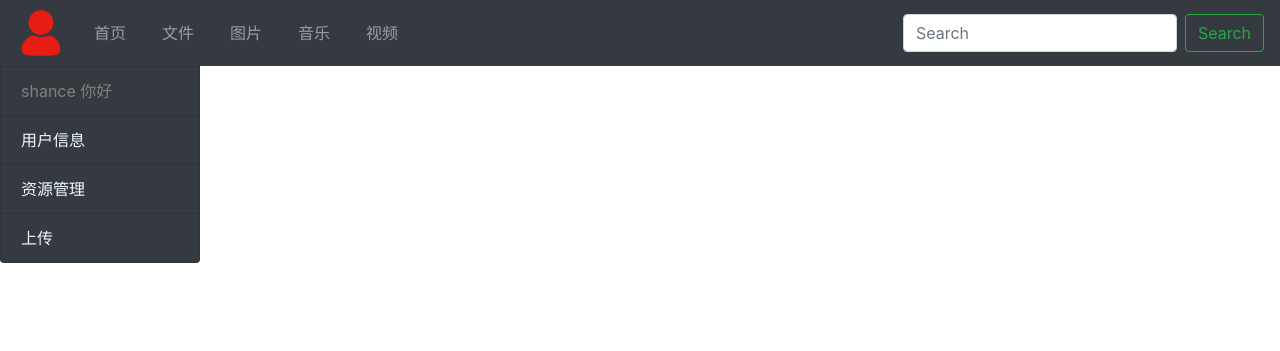
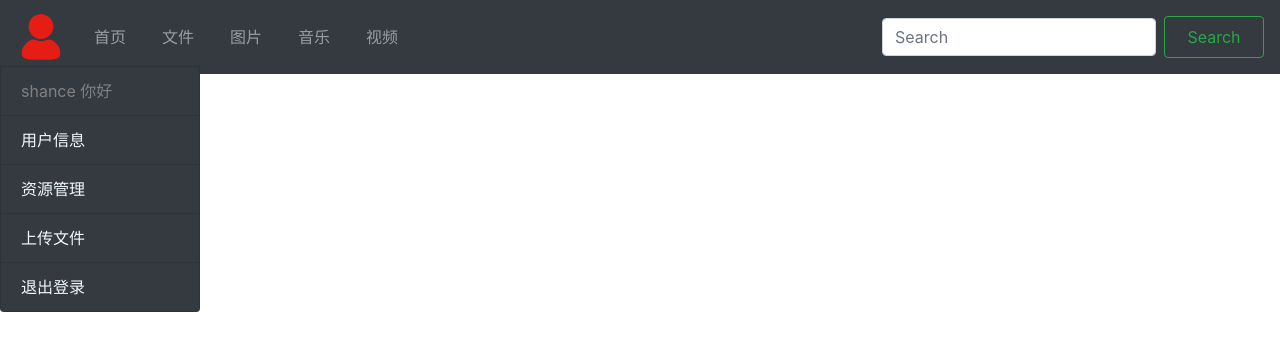
Before and after one commit to SweetShance/myweb, a Django app: page / in a window 1280 px wide, after a click that opens the changed part. Shown: the top 351 px of the page. Run offline with Django 3.2, Linux system fonts and the light colour scheme; a user stored in the database is signed in; some libraries are stand-ins or nearby versions.

Commit message:
登录/注册

```diff
--- a/filesManage/forms.py
+++ b/filesManage/forms.py
@@ -1,5 +1,46 @@
 from django import forms
+from django.contrib import auth
+from django.contrib.auth.models import User
 
 class LoginForm(forms.Form):
-    user_name = forms.CharField(label="用户名", max_length=20, widget=forms.TextInput(attrs={'class': 'form-control', 'placeholder': '输入用户名'}))
-    password = forms.CharField(label="密码", widget=forms.PasswordInput(attrs={'class': 'form-control', 'placeholder': '输入密码'}))
+    username = forms.CharField(label="用户名", max_length=20, widget=forms.TextInput(attrs={'class': 'form-control', 'placeholder': '用户名'}))
+    password = forms.CharField(label="密码", widget=forms.PasswordInput(attrs={'class': 'form-control', 'placeholder': '密码'}))
+
+    # 验证数据
+    def clean(self):
+        # 接收数据
+        username = self.cleaned_data['username']
+        password = self.cleaned_data['password']
+
+        user = auth.authenticate(username=username, password=password)
+        if user is None:
+            raise forms.ValidationError("用户名或密码不正确")
+
+        self.cleaned_data["user"] = user
+        return self.cleaned_data
+
+class RegisterForm(forms.Form):
+    username=forms.CharField(label="用户名", max_length=30, min_length=6, widget=forms.TextInput(attrs={'class': 'form-control', 'placeholder': '用户名'}))
+    password = forms.CharField(label="密码", max_length=30, min_length=6, widget=forms.PasswordInput(attrs={'class': 'form-control', 'placeholder': '输入密码'}))
+    password_again = forms.CharField(label="再次输入密码", max_length=30, min_length=6, widget=forms.PasswordInput(attrs={'class': 'form-control', 'placeholder': '再次输入密码'}))
+    email = forms.EmailField(label="邮箱", widget=forms.EmailInput(attrs={'class': 'form-control', 'placeholder': '输入邮箱'}))
+
+    def clean_username(self):
+        username = self.cleaned_data['username']
+        # 如果存在
+        if User.objects.filter(username=username).exists():
+            raise forms.ValidationError("用户名已存在")
+        return username
+
+    def clean_email(self):
+        email = self.cleaned_data['email']
+        if User.objects.filter(email=email).exists():
+            raise forms.ValidationError('邮箱已被注册')
+        return email
+
+    def clean_password_again(self):
+        password = self.cleaned_data['password']
+        password_again = self.cleaned_data['password_again']
+        if password != password_again:
+            raise forms.ValidationError('两次输入密码不一致')
+        return password
--- a/filesManage/views.py
+++ b/filesManage/views.py
@@ -1,10 +1,35 @@
 from django.shortcuts import render
-from .forms import LoginForm
+from django.contrib import auth
+from django.contrib.auth.models import User
+from .forms import LoginForm, RegisterForm
+
 
 def index(request):
-    loginform = LoginForm()
+    # 注册
+    if request.method == "POST":
+        registerform = RegisterForm(request.POST)
+        if registerform.is_valid():
+            username = registerform.cleaned_data['username']
+            password = registerform.cleaned_data['password']
+            email = registerform.cleaned_data['email']
+
+            # 创建用户
+            User.objects.create_user(username=username, email=email, password=password)
+            # 登录
+            user = auth.authenticate(username=username, password=password)
+            auth.login(request, user)
+    #登录
+    if request.method == "POST":
+        # 接收数据
+        loginform = LoginForm(request.POST)
+        if loginform.is_valid():
+            user = loginform.cleaned_data["user"]
+            auth.login(request, user)
+    else:
+        loginform = LoginForm()
+        registerform = RegisterForm()
     context = {
         "loginform": loginform,
-        "a": "a"
+        "registerform": registerform,
     }
     return render(request, 'base.html', context)
--- a/static/style.css
+++ b/static/style.css
@@ -1,3 +1,16 @@
+/* label {
+    margin-top:10px;
+} */
+input {
+    margin-bottom: 10px;
+}
+h5 {
+    margin: 0  auto;
+}
+.close {
+    margin-left: 0px !important;
+    padding-left: 5px;
+}
 a{
     color: aliceblue
 }
@@ -14,13 +27,19 @@ a:active{
     height: 50px !important;
     cursor:pointer;
 }
-#layer-left {
+#layer-left{
     position: absolute;
     width: 200px;
     height: 500px;
     display: none;
     margin-top: 66px;
     z-index:9999;
+}
+.search{
+    width: 100px !important;
+}
+.form-control {
+    margin-top: 10px;
 }
 .list-group-item-light{
     background: #343A40;
@@ -54,3 +73,48 @@ a:active{
 .card-body {
     height: 200px;
 }
+.btn-left {
+    margin-left: 10px;
+}
+.modal-title{
+    text-align: center !important;
+}
+.modal-content{
+    width: 400px;
+    height: 453px;
+}
+.modal-body {
+    flex: 0.3 1 auto;
+    padding-left: 2em;
+    padding-right: 2em;
+    padding-top: 1rem;
+    padding-bottom: 2rem;
+}
+.btn {
+    line-height: 1.8em;
+    width: 300px;
+    margin: 0 auto;
+    margin-bottom: 2em;
+}
+.login_a {
+    text-align: center;
+}
+.login_a a{
+    color: deepskyblue;
+}
+.login_a a:hover{
+    color: #0069D9;
+}
+.modal-footer {
+    margin-top: 10px;
+    justify-content: center;
+}
+/* #login {
+    display: block;
+} */
+#registered{
+    display: none;
+}
+.registered {
+    height: 610px;
+}
--- a/templates/base.html
+++ b/templates/base.html
@@ -10,22 +10,24 @@
     <link rel="stylesheet" href="{% static 'style.css' %}">
 </head>
 <body>
+  <!-- 左边用户操作 start -->
     <div id="layer-left">
         <ul class="list-group bg-ul" >
           {% if user.is_authenticated %}
             <li class="list-group-item list-group-item-light ">{{ user }} 你好</li>
             <li class="list-group-item list-group-item-light"><a href="">用户信息</a></li>
             <li class="list-group-item list-group-item-light"><a href="">资源管理</a></li>
-            <li class="list-group-item list-group-item-light"><a href="">上传</a></li>
+            <li class="list-group-item list-group-item-light"><a href="">上传文件</a></li>
+            <li class="list-group-item list-group-item-light"><a href="">退出登录</a></li>
           {% else %}
           <li class="list-group-item list-group-item-light ">暂未登录</li>
-          <li class="list-group-item list-group-item-light "><a data-toggle="modal" data-target="#exampleModal" href="">登录/注册</a></li>
+          <li class="list-group-item list-group-item-light "><a data-toggle="modal" data-target="#exampleModalCenter" href="" onclick="showhidediv('layer-left')">登录/注册</a></li>
           {% endif %}
-
-
-
       </ul>
     </div>
+    <!-- 左边用户操作 end -->
+
+    <!-- 导航栏 start -->
     <nav class="navbar navbar-expand-lg navbar-light bg-light navbar-dark bg-dark">
         <img id="flip" class="head-sign" {% if user.is_authenticated %} src="{% static 'img/头像.png' %}" {% else %} src="{% static 'img/nologin.png' %}" {% endif %} onclick="showhidediv('layer-left')">
         <button class="navbar-toggler" type="button" data-toggle="collapse" data-target="#navbarSupportedContent" aria-controls="navbarSupportedContent" aria-expanded="false" aria-label="Toggle navigation">
@@ -49,22 +51,27 @@
               <a class="nav-link" href="{% url 'upload_files:showfiles' %}?a=视频">视频</a>
             </li>
           </ul>
+          <!-- 搜索框 start -->
           <form class="form-inline my-2 my-lg-0">
             <input class="form-control mr-sm-2" type="search" placeholder="Search" aria-label="Search">
-            <button class="btn btn-outline-success my-2 my-sm-0" type="submit">Search</button>
+            <button class="btn btn-outline-success my-2 my-sm-0 search" type="submit">Search</button>
           </form>
+          <!-- 搜索框 end -->
         </div>
       </nav>
-
-      <!-- Button trigger modal -->
+      <!-- 导航栏 end -->
 
 
-<!-- Modal -->
-<div class="modal fade" id="exampleModal" tabindex="-1" role="dialog" aria-labelledby="exampleModalLabel" aria-hidden="true">
-  <div class="modal-dialog" role="document">
-    <div class="modal-content">
+
+<!-- 登录  注册-->
+<div class="modal fade" id="exampleModalCenter" tabindex="-1" role="dialog" aria-labelledby="exampleModalLabel" aria-hidden="true">
+ <!-- 模态框 登录 start -->
+  <form action="" method="post" id="login">
+  {% csrf_token %}
+    <div class="modal-dialog modal-dialog-centered" role="document">
+      <div class="modal-content" >
         <div class="modal-header">
-        <h5 class="modal-title" id="exampleModalLabel">登录</h5>
+          <h5 class="modal-title" id="exampleModalLabel">Welcome</h5>
           <button type="button" class="close" data-dismiss="modal" aria-label="Close">
             <span aria-hidden="true">&times;</span>
           </button>
@@ -72,12 +79,40 @@
         <div class="modal-body">
           {{ loginform }}
         </div>
+        <input type="submit" class="btn btn-primary" value="登录">
+        <!-- javascript:void(0); 让地址不进行跳转 -->
+        <span class="login_a">其他登录方式-><a href="javascript:void(0);">微信</a>. <a href="javascript:void(0);">QQ</a></span>
         <div class="modal-footer">
-        <button type="button" class="btn btn-secondary" data-dismiss="modal">Close</button>
-        <button type="button" class="btn btn-primary">Save changes</button>
+            <h5><span class="login_a">没有账号？<a href="javascript:void(0);" onclick="showhidediv('registered')">注册</a></span></h5>
         </div>
       </div>
     </div>
+  </form>
+  <!-- 模态框 登录 end -->
+  <!-- 模态框 注册 start -->
+<form action="" method="post" id="registered">
+  {% csrf_token %}
+    <div class="modal-dialog modal-dialog-centered" role="document">
+      <div class="modal-content registered" >
+        <div class="modal-header">
+          <h5 class="modal-title" id="exampleModalLabel">Welcome</h5>
+          <button type="button" class="close" data-dismiss="modal" aria-label="Close">
+            <span aria-hidden="true">&times;</span>
+          </button>
+        </div>
+        <div class="modal-body">
+          {{ registerform }}
+        </div>
+        <input type="submit" class="btn btn-primary" value="注册">
+        <!-- javascript:void(0); 让地址不进行跳转 -->
+        <!-- <span class="login_a">其他登录方式-><a href="javascript:void(0);">微信</a>. <a href="javascript:void(0);">QQ</a></span> -->
+        <div class="modal-footer">
+            <h5><span class="login_a">已有账号<a href="javascript:void(0);" onclick="showhidediv('login')">登录</a></span></h5>
+        </div>
+      </div>
+    </div>
+  </form>
+  <!-- 模态框 注册 end -->
 </div>
       <!-- List group -->
       {% block content %} {% endblock %}
@@ -86,25 +121,37 @@
         //创建一个showhidediv的方法，直接跟ID属性
         function showhidediv(id){
         var sbtitle=document.getElementById(id);
+
+        var js_login = document.getElementById('login')
+        var js_registered = document.getElementById('registered')
+
+
         if(sbtitle){
            if(sbtitle.style.display=='block'){
            sbtitle.style.display='none';
            }else{
            sbtitle.style.display='block';
+              if(id=='registered'){
+                js_login.style.display='none';
+              }
+              if(id=='login'){
+                  js_registered.style.display='none';
+              }
+
            }
         }
         }
 
-        function changeColor(num){
-        for(var i=1;i<=5;i++){
-        var str = document.getElementById('sub_'+i);
-        if(i==num){
-        str.className="active";
-        }else{
-        str.className="";
-        }
-        }
-        }
+        // function changeColor(num){
+        // for(var i=1;i<=5;i++){
+        // var str = document.getElementById('sub_'+i);
+        // if(i==num){
+        // str.className="active";
+        // }else{
+        // str.className="";
+        // }
+        // }
+        // }
 
       </script>
 
--- a/upload_files/templates/upload_files/show_content.html
+++ b/upload_files/templates/upload_files/show_content.html
@@ -1,5 +1,5 @@
 {% extends 'base.html' %}
 
 {% block content %}
-<iframe src="{{ MEDIA_URL }}{{ file.content }}" width="100%" height="900"></iframe>
+    <iframe src="{{ MEDIA_URL }}{{ file.content }}" width="100%" height="900"></iframe>
 {% endblock content %}
```
Also changed, not shown: db.sqlite3. Lines whose indentation alone changed are shown as unchanged.
